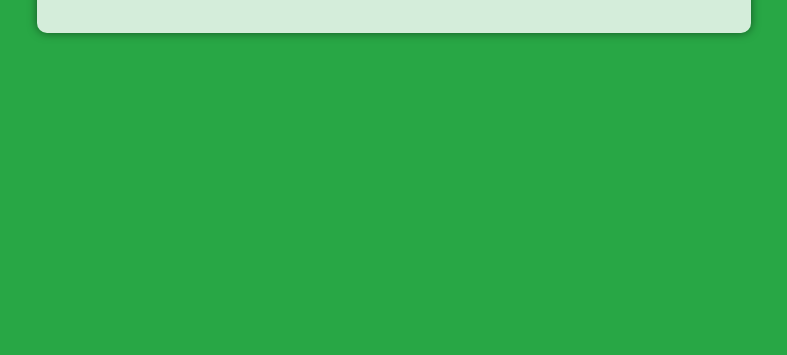
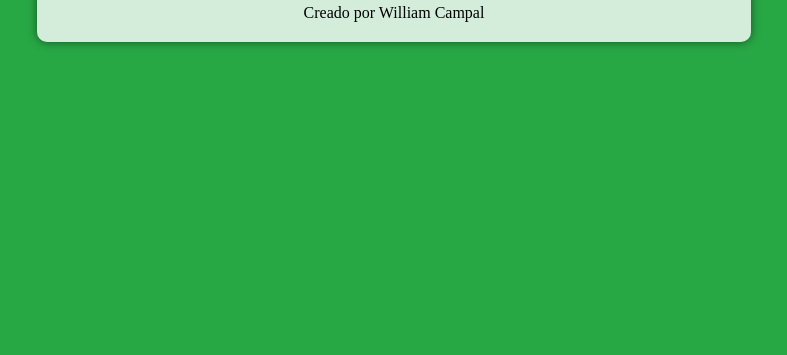
Before and after one commit to WORKAM1/calculadora-de-diluciones, a plain HTML site: page calculadora de dikluciones.html in a window 1280 px wide. Shown: the part 445-800 px from the top of the page, without its empty margins (246-1033 px from the left). Drawn offline with Linux system fonts and the light colour scheme.

Commit message:
Update calculadora de dikluciones.html

```diff
--- a/calculadora de dikluciones.html
+++ b/calculadora de dikluciones.html
@@ -44,6 +44,9 @@
         <ul id="listaRecomendaciones"></ul>
 
         <p id="verificacion"></p>
+        <footer>
+            Creado por William Campal
+        </footer>
     </div>
 
     <script>
```
